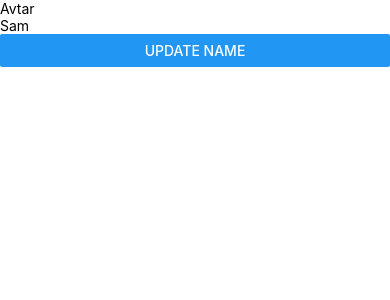
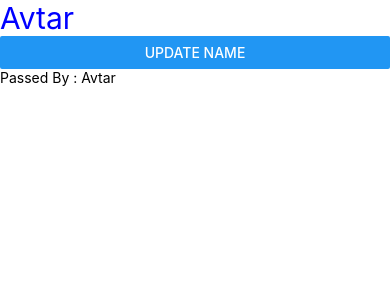
Before and after one commit to TheAvtarSingh/Lets_Start_React_Native, a React Native app: screen / in a window 390 px wide. Shown: the top 300 px of the page. Built offline with nearby package versions, Linux system fonts and the light colour scheme.

Commit message:
Added Props

```diff
--- a/App.js
+++ b/App.js
@@ -1,32 +1,44 @@
 import React, { useState } from "react";
-import { View } from "react-native";
-import { Text } from "react-native";
-import { Button } from "react-native";
-
-
+import { View,Button,Text,StyleSheet  } from "react-native";
 const App = () =>{
 // State
   const [name,setName] = useState("Avtar");
 // Variable
-let data = "Sam";
+/* let data = "Sam";
   function testName() {
     data = "Singh";
     // it will not update
     // it will not render again
     setName("Singh")
     // name will be get updated
-  }
+  } */
+
+
   return (
     <View>
-      <Text>{name}</Text>
-      <Text>{data}</Text>
-      <Button title="Update Name" onPress={testName}></Button>
-
+      <Text style={styles.textBox}>{name}</Text>
+      {/* <Text>{data}</Text> */}
+      <Button title="Update Name" onPress={()=>setName("Singh")}></Button>
+      <Details name={name}></Details>
     </View>
   )
 }
 
+const styles  = StyleSheet.create({
+  textBox:{
+    color:'blue',
+    fontSize: 30
+  }
+})
+
+
+const Details = (props)=>{
+  return (
+    <View>
+      <Text>Passed By : {props.name}</Text>
+    </View>
+  );
+}
 // States vs Variable - 1. State Render Component when we refresh
 // 2. In Variable
-
 export default App;
```
Also changed, not shown: 1 other file (tests, documents, lock files or other folders).
